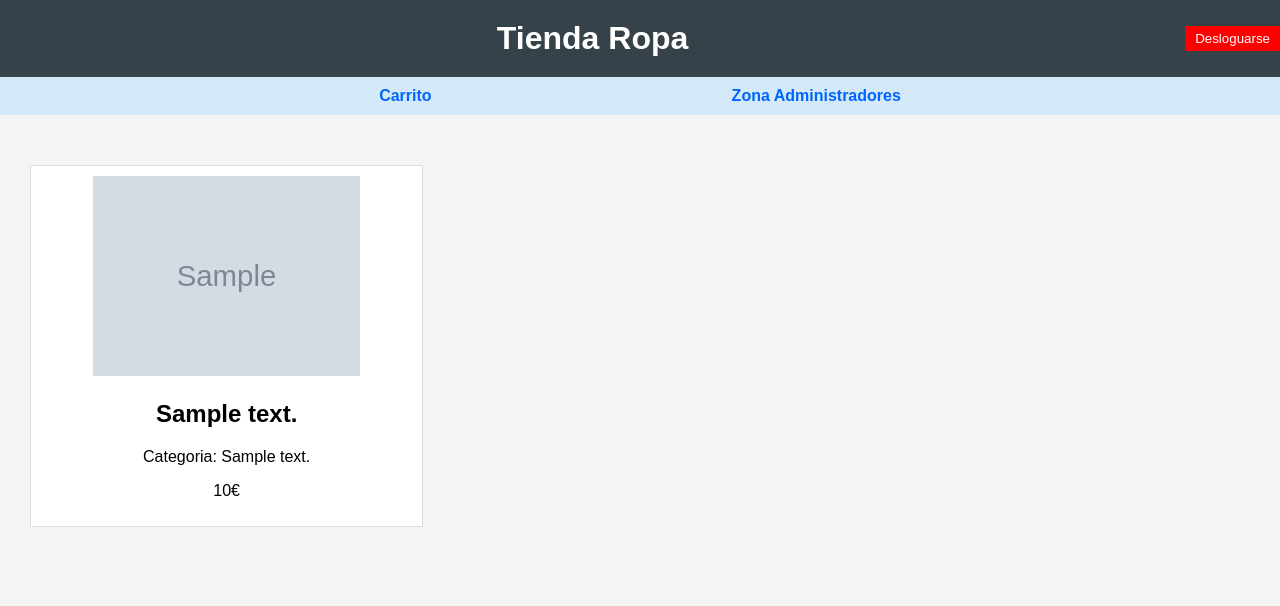
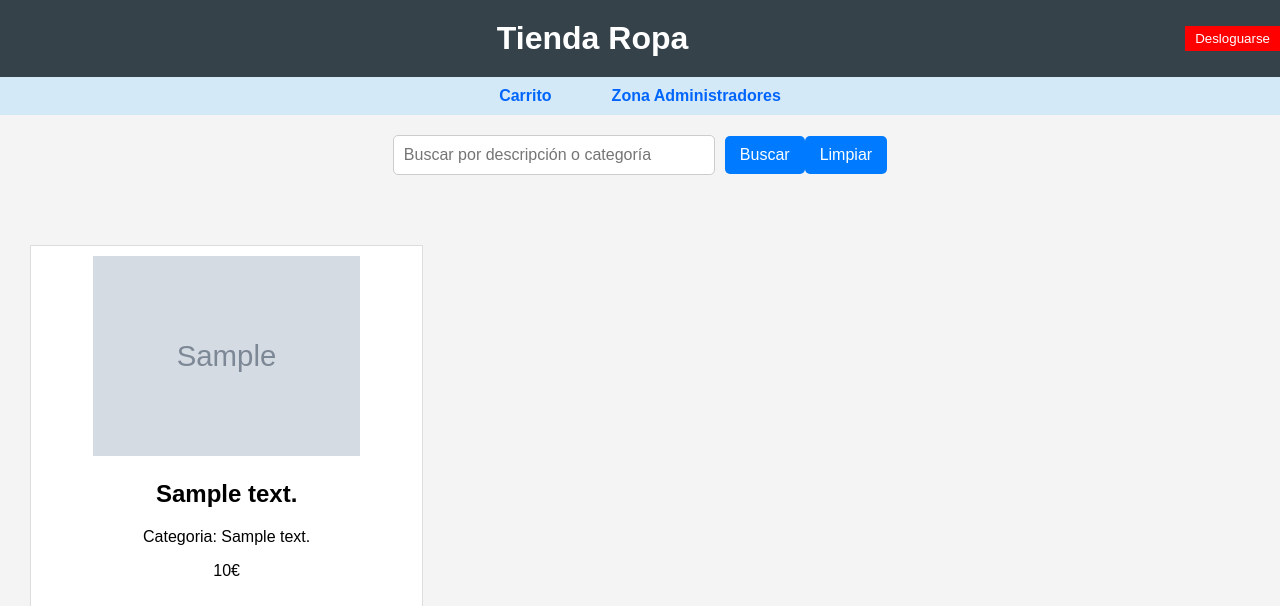
Before and after one commit to DavidCascales/Proyecto-PHP-Tienda, a PHP site: page /public/index.php in a window 1280 px wide. Shown: the top 606 px of the page. Run offline with PHP 8.4, Linux system fonts and the light colour scheme; the visitor is signed in with stand-in values (Sample User, id 1); tables that the repository leaves empty or names only in its code hold one stand-in row (values such as "Sample post"); grey boxes marked "Sample" are stand-in pictures.

Commit message:
buscador creado

```diff
--- a/assets/css/tienda.css
+++ b/assets/css/tienda.css
@@ -1,10 +1,8 @@
 html,
 body {
     margin: 0;
-
+    padding: 0;
 }
-
-
 
 body {
     font-family: Arial, sans-serif;
@@ -12,65 +10,86 @@ body {
     display: flex;
     flex-direction: column;
     height: 100vh;
+}
 
+/* Formulario del buscador */
+.buscador-form {
+    display: flex;
+    justify-content: center;
+    align-items: center;
+    margin: 20px 0;
 }
-/*
-header {
-     background: #35424a;
-    color: #ffffff;
-    padding: 10px 0;
-    text-align: center;
-    background: #35424a; color: #ffffff; padding: 10px 0; position: relative;
-}*/
 
+.buscador-input {
+    padding: 10px;
+    border: 1px solid #ccc;
+    border-radius: 5px;
+    width: 300px;
+    margin-right: 10px;
+    font-size: 16px;
+    transition: border-color 0.3s;
+}
+
+.buscador-input:focus {
+    border-color: #007BFF;
+    outline: none;
+}
+
+.buscador-button {
+    padding: 10px 15px;
+    background-color: #007BFF;
+    color: white;
+    border: none;
+    border-radius: 5px;
+    cursor: pointer;
+    font-size: 16px;
+    transition: background-color 0.3s;
+}
+
+.buscador-button:hover {
+    background-color: #0056b3;
+}
+
+/* Productos */
 #productos {
     display: flex;
     justify-content: flex-start;
     flex-wrap: wrap;
     margin: 20px 0;
     padding: 20px;
-    height: fit-content;
 }
 
 .producto {
     background: #ffffff;
     border: 1px solid #dddddd;
     padding: 10px;
-
-    width: calc(33.33% - 20px);
-    /* Mantiene el ancho para 3 productos en una fila */
+    width: calc(33.33% - 20px); /* 3 productos en una fila */
     text-align: center;
     margin: 10px;
-    /* Espacio entre filas */
     box-sizing: border-box;
-    /* Asegura que el padding se incluya en el ancho */
-    transition: transform 0.3s, box-shadow 0.3s; /* Suaviza la transición */
+    transition: transform 0.3s, box-shadow 0.3s;
 }
 
 .producto img {
     max-width: 100%;
-    /* Asegura que la imagen no exceda el ancho de su contenedor */
     height: auto;
-    /* Mantiene la proporción de la imagen */
     max-height: 200px;
-    /* Ajusta la altura máxima según lo necesites */
     object-fit: cover;
 }
 
 .producto:hover {
     transform: scale(1.05);
-    /* Aumenta el tamaño al pasar el ratón */
     box-shadow: 0 4px 15px rgba(0, 0, 0, 0.2);
-    /* Añade una sombra */
 }
 
+/* Estilo del contenedor principal */
 main {
     display: flex;
     flex-direction: column;
     flex-grow: 1;
 }
 
-
+/* Navegación */
 nav {
     background: rgb(212, 233, 247);
     padding: 10px 0;
@@ -83,13 +102,10 @@ nav ul {
     margin: 0;
     display: flex;
     justify-content: center;
-
-
 }
 
 nav ul li {
-
-    margin: 0 150px;
+    margin: 0 30px; /* Ajustar el espaciado entre los elementos */
 }
 
 nav ul li a {
--- a/public/index.php
+++ b/public/index.php
@@ -10,31 +10,51 @@ if ($_SERVER["REQUEST_METHOD"] == "GET") {
     if (!isset($_SESSION['id_Usuario'])) {
         header('Location: login.php');
     } else {
-        // Realizar la consulta
+
+        // Inicializar la consulta base
         $sql = "SELECT Articulo.ID_Articulo, Articulo.Imagen, Articulo.Descripcion AS ArticuloDescripcion,
-                       Categoria.Descripcion AS CategoriaDescripcion, Articulo.Precio
-                FROM Articulo
-                LEFT JOIN ArticuloCategoria ON Articulo.ID_Articulo = ArticuloCategoria.ID_Articulo
-                LEFT JOIN Categoria ON ArticuloCategoria.ID_Categoria = Categoria.ID_Categoria;"; // Cambia "tu_tabla" según tu necesidad
+    Categoria.Descripcion AS CategoriaDescripcion, Articulo.Precio
+               FROM Articulo
+           LEFT JOIN ArticuloCategoria ON Articulo.ID_Articulo = ArticuloCategoria.ID_Articulo
+           LEFT JOIN Categoria ON ArticuloCategoria.ID_Categoria = Categoria.ID_Categoria";
 
-        $result = $conn->query($sql);
+        // Comprobar si hay un término de búsqueda
+        if (isset($_GET['buscar']) && !empty(trim($_GET['buscar']))) {
+            $buscar = trim($_GET['buscar']);
+            $sql .= " WHERE Articulo.Descripcion LIKE ? OR Categoria.Descripcion LIKE ?";
+        }
+
+        $stmt = $conn->prepare($sql);
+
+        // Si hay un término de búsqueda, se usa en la consulta
+        if (isset($buscar)) {
+            $likeBuscar = "%" . $buscar . "%";
+            $stmt->bind_param("ss", $likeBuscar, $likeBuscar);
+        }
+
+        $stmt->execute();
+        $result = $stmt->get_result();
 
         // Inicializar el array para almacenar los resultados
         $arrayResultados = [];
 
         if ($result->num_rows > 0) {
-            // Volcar los resultados en el array
             while ($row = $result->fetch_assoc()) {
-                $arrayResultados[] = $row; // Agrega cada fila al array
+                $arrayResultados[] = $row;
             }
         } else {
             echo "0 resultados";
         }
+        $stmt->close();
 
-        $conn->close();
     }
+
 }
 
+
+
+
+ $conn->close();
 
 
 ?>
@@ -53,6 +73,10 @@ if ($_SERVER["REQUEST_METHOD"] == "GET") {
             window.open(url, '_blank');
 
         }
+        function LimpiarFiltro() {
+            // Redirigir a la misma página sin parámetros de búsqueda
+            window.location.href = "<?php echo htmlspecialchars($_SERVER['PHP_SELF']); ?>";
+        }
     </script>
 </head>
 
@@ -62,14 +86,22 @@ if ($_SERVER["REQUEST_METHOD"] == "GET") {
     include("../includes/navbar.php");
     ?>
     <main>
+        <form method="GET" class="buscador-form" action="<?php echo htmlspecialchars($_SERVER['PHP_SELF']); ?>">
+            <input type="text" class="buscador-input" name="buscar" placeholder="Buscar por descripción o categoría" required>
+            <button type="submit"class="buscador-button">Buscar</button>
+            <button type="button"class="buscador-button" onclick="LimpiarFiltro()">Limpiar</button>
+        </form>
         <div id="productos">
             <?php foreach ($arrayResultados as $item): ?>
                 <div class="producto" onclick="abrirDetalle(<?php echo $item['ID_Articulo']; ?>)">
                     <img src=<?php echo htmlspecialchars($item['Imagen']); ?>>
-                    <h2><?php echo htmlspecialchars($item['ArticuloDescripcion']); ?></h2> <!-- Cambia 'nombre' según tu columna -->
-                    <p>Categoria: <?php if ($item['CategoriaDescripcion']==null) {
+                    <h2><?php echo htmlspecialchars($item['ArticuloDescripcion']); ?></h2>
+                    <!-- Cambia 'nombre' según tu columna -->
+                    <p>Categoria: <?php if ($item['CategoriaDescripcion'] == null) {
                         echo "Sin categoria";
-                    }  else{echo htmlspecialchars($item['CategoriaDescripcion']);}?></p>
+                    } else {
+                        echo htmlspecialchars($item['CategoriaDescripcion']);
+                    } ?></p>
                     <p><?php echo htmlspecialchars($item['Precio']); ?>€</p> <!-- Cambia 'descripcion' según tu columna -->
 
                 </div>
```
Also changed, not shown: admin/index.php (+25 -8 lines), admin/productoEdit.php (+56 -23 lines), assets/images/Captura de pantalla 2024-10-01 121730.png (added), assets/images/Captura_de_pantalla_2024-10-01_121834.png (added), assets/images/horario.png (added).
